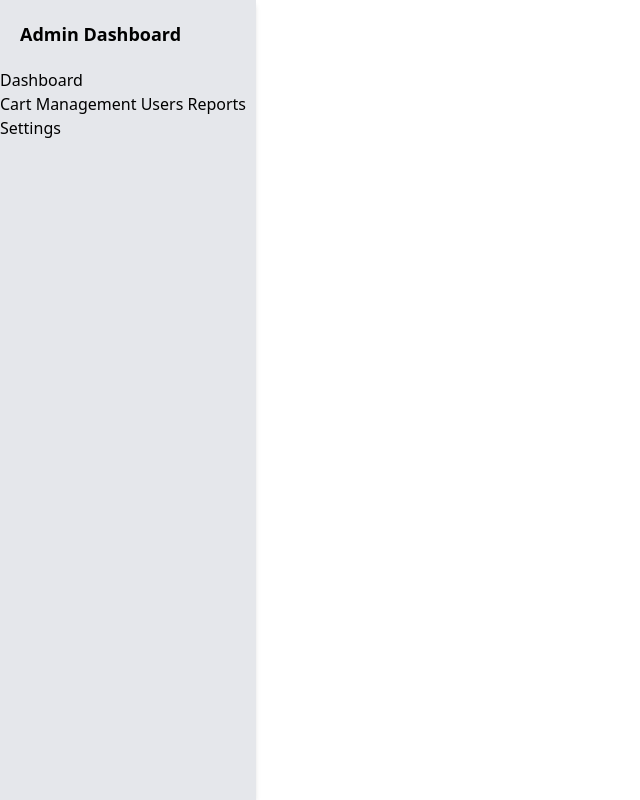
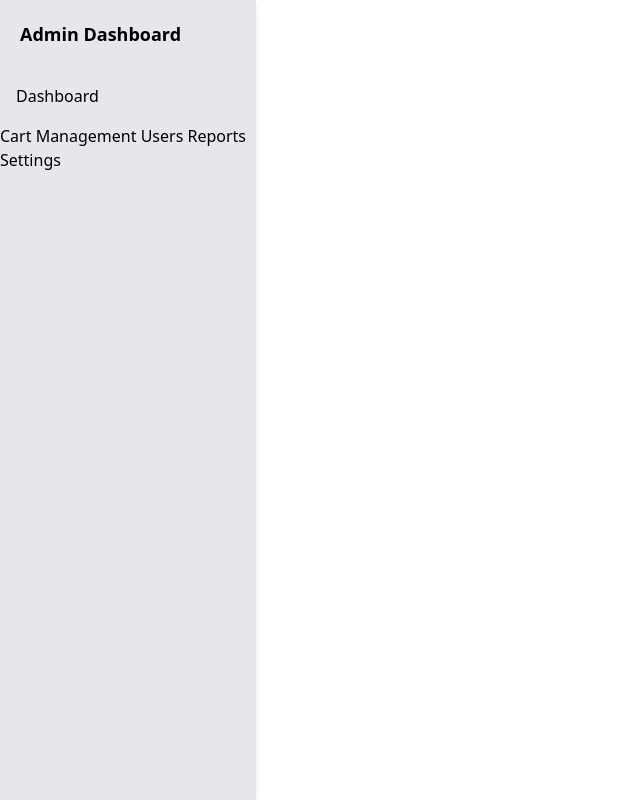
Before and after one commit to manojksea18/Smart-shopping-cart, a React (Vite) app: page / in a window 1280 px wide. Shown: the whole page, without its empty margins (0-640 px from the left). Built offline with nearby package versions, Linux system fonts and the light colour scheme.

Commit message:
commited

```diff
--- a/src/Sidebar.jsx
+++ b/src/Sidebar.jsx
@@ -8,7 +8,7 @@ const Sidebar =()=> {
         Admin Dashboard
       </div>
       <nav>
-        <Link to='/' className='flex flex-col'>
+        <Link to='/' className='flex flex-col space-y-2 p-4'>
         Dashboard
         </Link>
         <Link to ='cart-management'>
```
